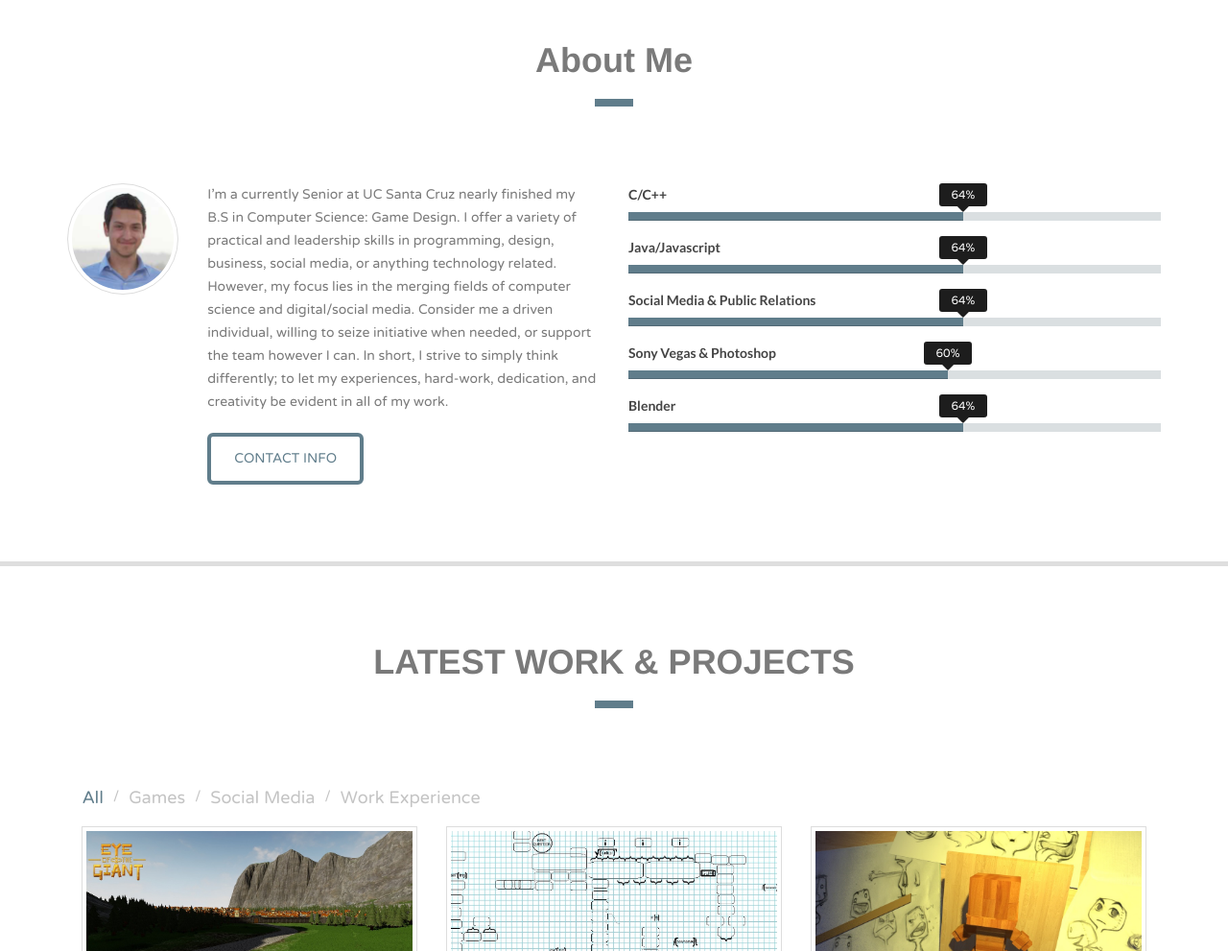
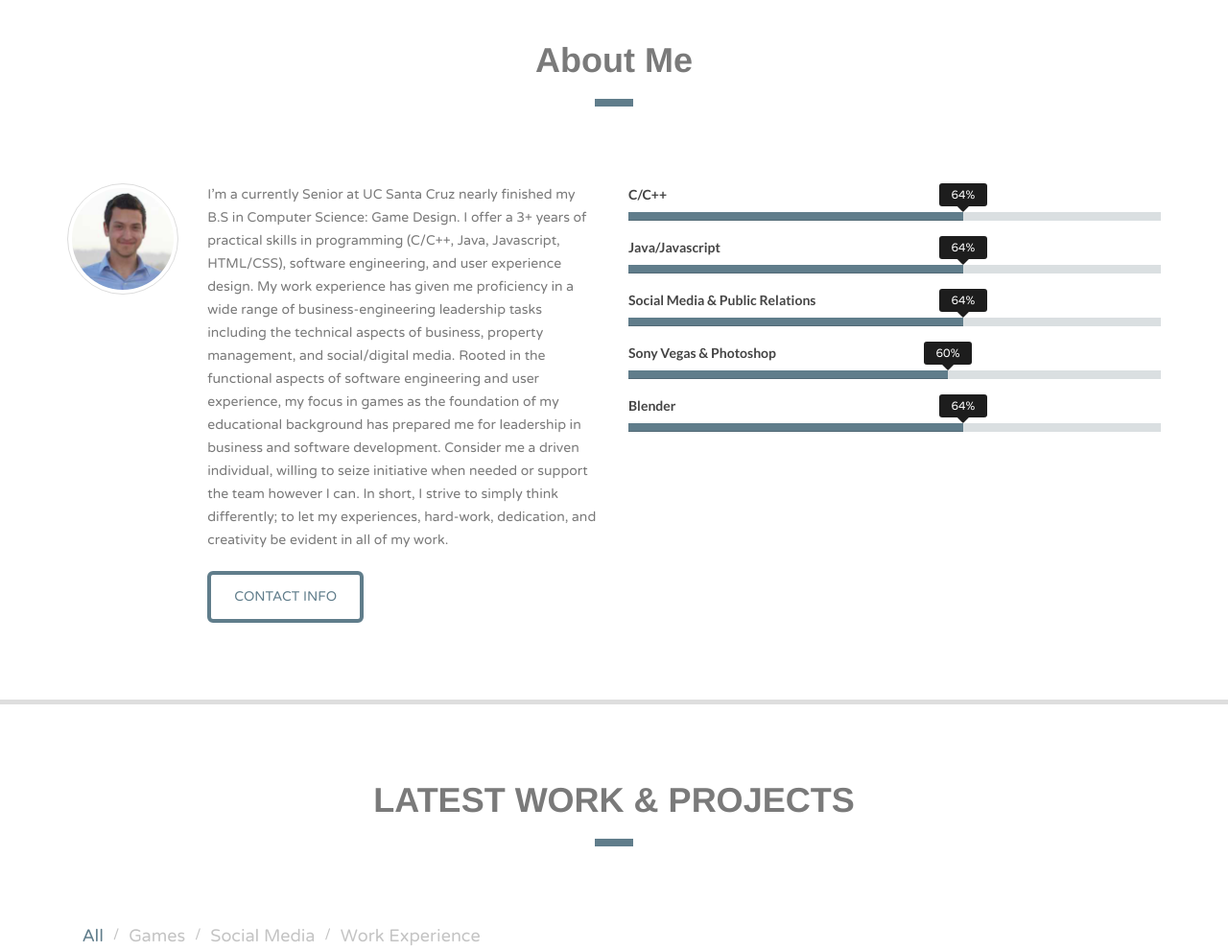
Before and after one commit to alexrvincent/alexrvincent.github.io, a plain HTML site: page index.html in a window 1280 px wide. Shown: the part 837-1828 px from the top of the page at 96% size. Drawn offline with Linux system fonts and the light colour scheme.

Commit message:
Updated Profile Description

```diff
--- a/index.html
+++ b/index.html
@@ -136,10 +136,10 @@
 				       </div>
 				       <div class="col-md-9">
 				            <div class="about-content">
-						<p>I'm a currently Senior at UC Santa Cruz nearly finished my B.S in Computer Science: Game Design.
-                        I offer a variety of practical and leadership skills in programming, design, business, social media, or anything technology related. However, my focus lies in the merging fields of
-                        computer science and digital/social media. Consider me a driven individual, willing to seize initiative when needed, or support the team however I can.
-                        In short, I strive to simply think differently; to let my experiences, hard-work, dedication, and creativity be evident in all of my work.</p>
+						<p>I'm a currently Senior at UC Santa Cruz nearly finished my B.S in Computer Science: Game Design. I offer a 3+ years of practical skills in programming (C/C++, Java, Javascript, HTML/CSS), software engineering, and user experience design.
+                        My work experience has given me proficiency in a wide range of business-engineering leadership tasks including the technical aspects of business, property management, and social/digital media.
+                        Rooted in the functional aspects of software engineering and user experience, my focus in games as the foundation of my educational background has prepared me for leadership in business and software development.
+                        Consider me a driven individual, willing to seize initiative when needed or support the team however I can. In short, I strive to simply think differently; to let my experiences, hard-work, dedication, and creativity be evident in all of my work.</p>
 						<a href="#contact" class="btn btn-clear btn-lg border-color linear hire">CONTACT INFO</a>
 					</div>
 				       </div>
```
